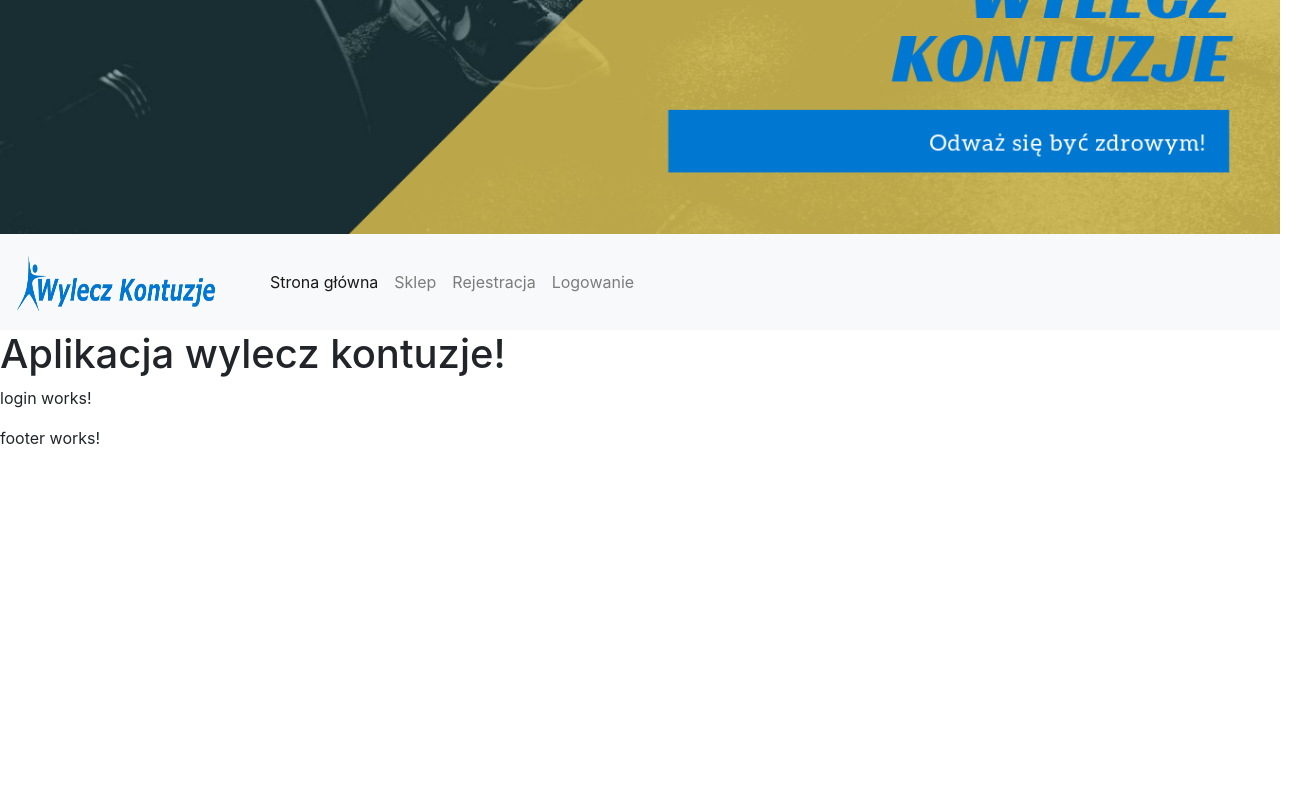
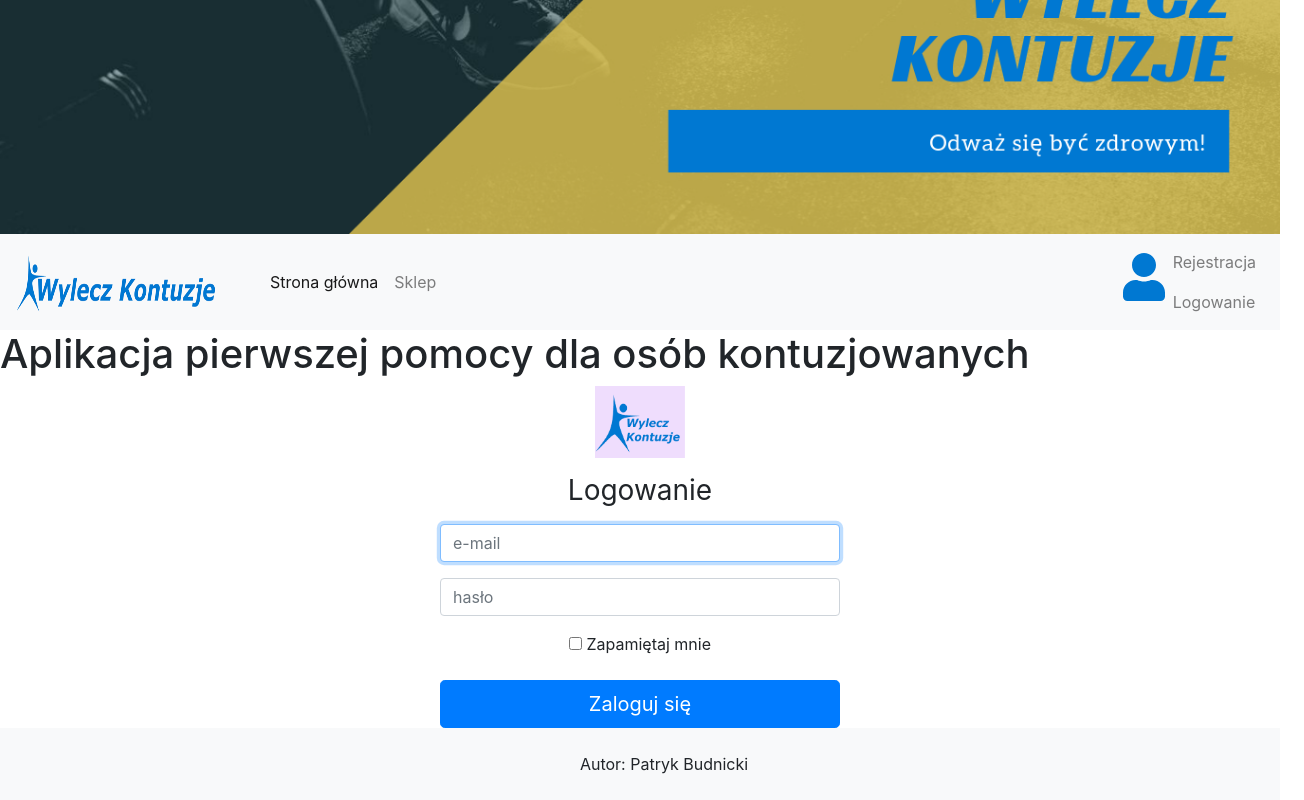
Before and after one commit to budnickip/wyleczkontuzje, an Angular app: page /logowanie in a window 1280 px wide. Shown: the part 382-1182 px from the top of the page, 1304 px wide, since content can reach past the window. Before the commit the page ends 848 px from the top, so only its background shows below. Built offline with nearby package versions, Linux system fonts and the light colour scheme.

Commit message:
działa menu, ikona chowa się poniżej zadanej rozdzielczości

```diff
--- a/package.json
+++ b/package.json
@@ -19,6 +19,9 @@
     "@angular/platform-browser": "~7.2.0",
     "@angular/platform-browser-dynamic": "~7.2.0",
     "@angular/router": "~7.2.0",
+    "@fortawesome/angular-fontawesome": "^0.3.0",
+    "@fortawesome/fontawesome-svg-core": "^1.2.25",
+    "@fortawesome/free-solid-svg-icons": "^5.11.2",
     "bootstrap": "^4.3.1",
     "core-js": "^2.5.4",
     "jquery": "^3.4.1",
--- a/src/app/app.component.html
+++ b/src/app/app.component.html
@@ -1,5 +1,4 @@
 <app-menu></app-menu>
 <h1> {{title}} </h1>
-
 <router-outlet></router-outlet>
 <app-footer></app-footer>
--- a/src/app/app.component.ts
+++ b/src/app/app.component.ts
@@ -6,5 +6,5 @@ import { Component } from '@angular/core';
   styleUrls: ['./app.component.css']
 })
 export class AppComponent {
-  title = 'Aplikacja wylecz kontuzje!';
+  title = 'Aplikacja pierwszej pomocy dla osób kontuzjowanych';
 }
--- a/src/app/app.module.ts
+++ b/src/app/app.module.ts
@@ -4,6 +4,7 @@ import { NgModule } from '@angular/core';
 import { BsDropdownModule } from 'ngx-bootstrap/dropdown'; //import skryptow javascript bootstrapa
 import { TooltipModule } from 'ngx-bootstrap/tooltip';
 import { ModalModule } from 'ngx-bootstrap/modal';
+import { FontAwesomeModule } from '@fortawesome/angular-fontawesome';
 
 import { AppComponent } from './app.component';
 import { ContentComponent } from './content/content.component';
@@ -31,6 +32,7 @@ import { SearchComponent } from './search/search.component';
   imports: [
     BrowserModule,
     AppRoutingModule,
+    FontAwesomeModule,
     BsDropdownModule.forRoot(),
     TooltipModule.forRoot(),
     ModalModule.forRoot()
--- a/src/app/footer/footer.component.css
+++ b/src/app/footer/footer.component.css
@@ -0,0 +1,3 @@
+.footer{
+  height: 4em;
+}
--- a/src/app/footer/footer.component.html
+++ b/src/app/footer/footer.component.html
@@ -1,3 +1,7 @@
-<p>
-  footer works!
-</p>
+<div class="container-fluid bg-light">
+  <div class="row text-center">
+    <div class="col-sm-12 m-4">
+      Autor: Patryk Budnicki
+    </div>
+  </div>
+</div>
--- a/src/app/login/login.component.css
+++ b/src/app/login/login.component.css
@@ -0,0 +1,4 @@
+.form-login{
+  max-width: 400px;
+  margin: 0 auto;
+}
--- a/src/app/login/login.component.html
+++ b/src/app/login/login.component.html
@@ -1,3 +1,14 @@
-<p>
-  login works!
-</p>
+  <form class="form-login text-center">
+     <img class="mb-3" src="assets/img/wyleczkontuzje_foto.png" alt="" width="90" height="72">
+     <h1 class="h3 mb-3 font-weight-normal">Logowanie</h1>
+     <label for="inputEmail" class="sr-only">e-mail</label>
+     <input type="email" id="inputEmail" class="form-control mb-3" placeholder="e-mail" required autofocus>
+     <label for="inputPassword" class="sr-only">hasło</label>
+     <input type="password" id="inputPassword" class="form-control mb-3" placeholder="hasło" required>
+     <div class="checkbox mb-3">
+       <label>
+         <input type="checkbox" value="remember"> Zapamiętaj mnie
+       </label>
+     </div>
+     <button class="btn btn-lg btn-primary btn-block" type="submit">Zaloguj się</button>
+   </form>
--- a/src/app/menu/menu.component.css
+++ b/src/app/menu/menu.component.css
@@ -1,3 +1,7 @@
 .banner{
   width: 100%;
 }
+.menu-icon{
+  font-size: 3em;
+  color: #0078d2;
+}
--- a/src/app/menu/menu.component.html
+++ b/src/app/menu/menu.component.html
@@ -13,11 +13,18 @@
     <span class="navbar-toggler-icon"></span>
   </button>
   <div class="collapse navbar-collapse" id="navbarNavAltMarkup">
-    <div class="navbar-nav">
+    <ul class="navbar-nav mr-auto">
       <a class="nav-item nav-link active" routerLink="/content">Strona główna <span class="sr-only">(current)</span></a>
       <a class="nav-item nav-link" routerLink="/sklep">Sklep</a>
-      <a class="nav-item nav-link" routerLink="/rejestracja">Rejestracja</a>
-      <a class="nav-item nav-link" routerLink="/logowanie">Logowanie</a>
-    </div>
+    </ul>
+    <ul class="nav navbar-nav">
+      <fa-icon [icon]="faUser" class="d-none d-lg-block menu-icon"></fa-icon> <!-- ukrywam ikonę, kiedy szerokość strony odpowiada
+      urządzeniom mobilnym -- ikona pobrana z fontawesome, zeby to zrobic najpierw musiałem zainstalować FA, później w wybranym module
+    zaimportować ją z @fortawesome/free-solid-svg-icons' -->
+      <li class="nav-item">
+        <a class="nav-item nav-link" routerLink="/rejestracja">Rejestracja</a>
+        <a class="nav-item nav-link" routerLink="/logowanie">Logowanie</a>
+      </li>
+  </ul>
   </div>
 </nav>
--- a/src/app/menu/menu.component.ts
+++ b/src/app/menu/menu.component.ts
@@ -1,12 +1,12 @@
 import { Component, OnInit } from '@angular/core';
-
+import { faUser } from '@fortawesome/free-solid-svg-icons';
 @Component({
   selector: 'app-menu',
   templateUrl: './menu.component.html',
   styleUrls: ['./menu.component.css']
 })
 export class MenuComponent implements OnInit {
-
+  faUser = faUser;
   constructor() { }
 
   ngOnInit() {
```
Also changed, not shown: src/assets/img/wyleczkontuzje_foto.png (added), 1 other file (tests, documents, lock files or other folders).
